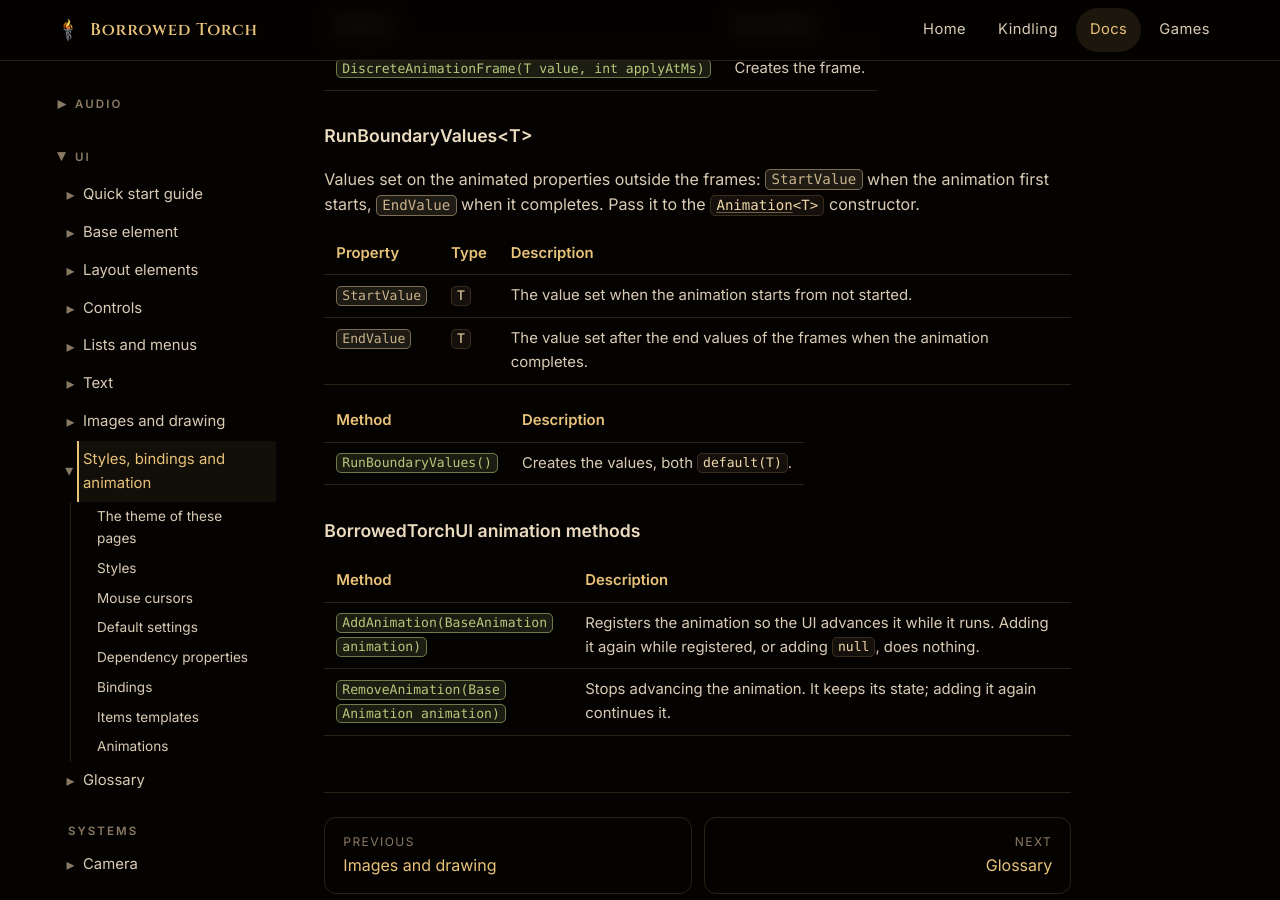
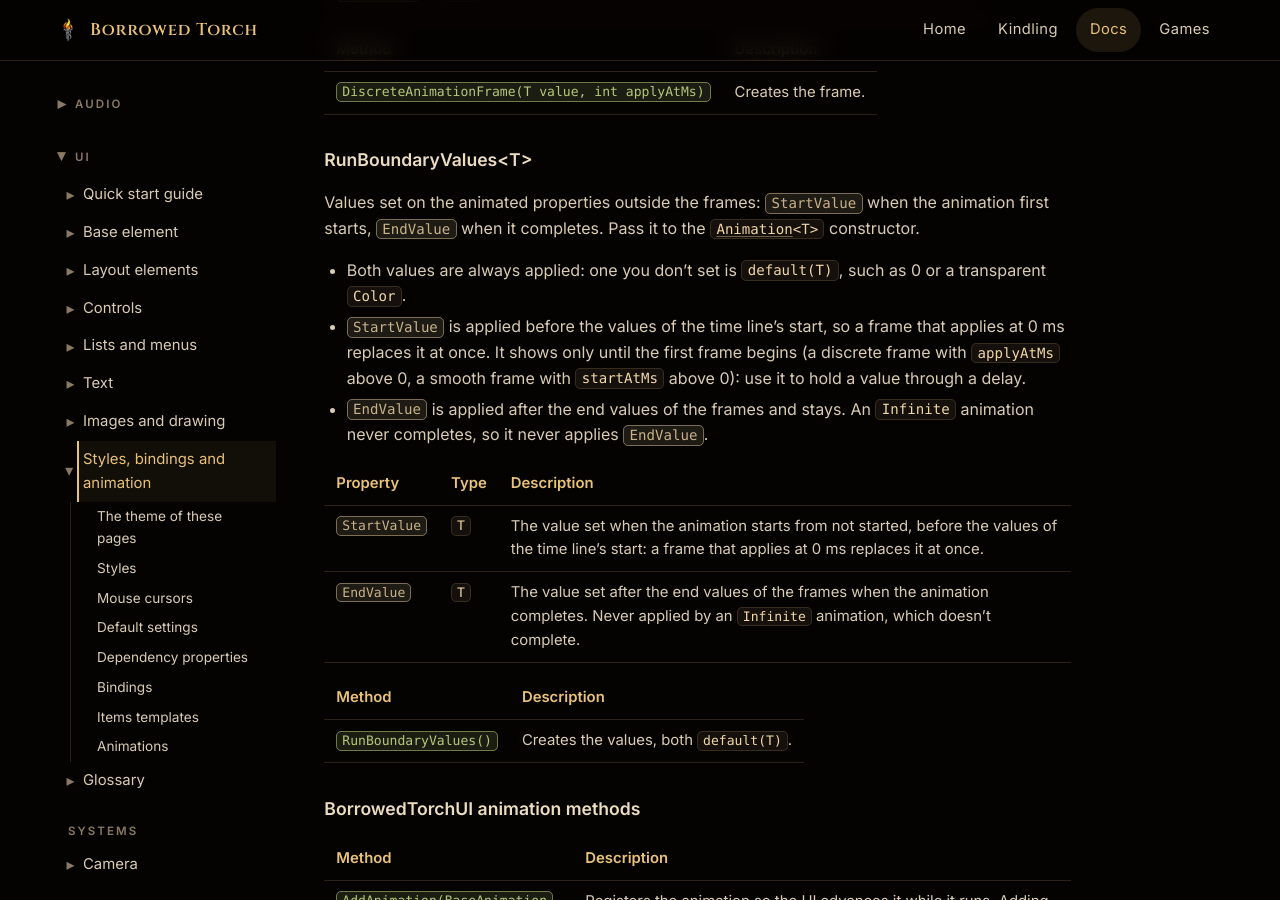
Before and after one commit to Elzianor/borrowedtorch-site, a Jekyll site: the page built from docs/ui-styles.md, in a window 1280 px wide and 900 px high, scrolled down 35183 px. Built offline with Jekyll 4.4.1, drawn with Linux system fonts in a browser that asks for light colours; some web fonts are replaced; some of the changed text lies outside the part shown.

Commit message:
Document the RunBoundaryValues caveats
A frame that applies at 0 ms replaces StartValue at once, both values
are always applied (one left unset is default(T)), and an Infinite
animation never completes, so it never applies EndValue.

Co-Authored-By: Claude Opus 5.5 <noreply@anthropic.com>

```diff
--- a/docs/ui-styles.md
+++ b/docs/ui-styles.md
@@ -1025,7 +1025,7 @@ An animation of properties of type `T`. It has the properties of [`BaseAnimation
 | <span class="method"><code><a href="/docs/ui-glossary/types/animation/#animation">Animation</a>(int durationMs, <a href="/docs/ui-glossary/types/animation-repeat-type/">AnimationRepeatType</a> repeatType = <a href="/docs/ui-glossary/types/animation-repeat-type/#none">AnimationRepeatType.None</a>, bool autoReverse = false, bool deleteOnComplete = true, <a href="/docs/ui-glossary/types/run-boundary-values/">RunBoundaryValues</a>&lt;T&gt; runBoundaryValues = null, uint repeatsNumber = 1)</code></span> | Creates an animation with a time line of `durationMs` milliseconds. `repeatsNumber` counts the runs of a `NumberOfTimes` animation. A duration of 0 or less completes at once with the end values. |
 | <span class="method"><code><a href="/docs/ui-glossary/types/animation/#addframe">AddFrame</a>(<a href="/docs/ui-glossary/types/base-animation-frame/">BaseAnimationFrame</a>&lt;T&gt; frame)</code></span> | Adds a smooth or discrete frame. |
 | <span class="method"><code><a href="/docs/ui-glossary/types/animation/#adddependencyproperty">AddDependencyProperty</a>(<a href="/docs/ui-glossary/types/dependency-property/">DependencyProperty</a>&lt;T&gt; property)</code></span> | Adds a property the animation drives. One animation can drive several properties. |
-| <a class="ref method" href="/docs/ui-glossary/types/animation/#start">`Start()`</a> | Runs a not started or paused animation. On the first start it applies <a class="ref prop" href="/docs/ui-glossary/types/run-boundary-values/#startvalue">`RunBoundaryValues.StartValue`</a> and the values of the time line's start. Does nothing on a completed animation (call <a class="ref method" href="/docs/ui-glossary/types/animation/#reset">`Reset`</a> first) or on a `NumberOfTimes` animation with 0 repeats. |
+| <a class="ref method" href="/docs/ui-glossary/types/animation/#start">`Start()`</a> | Runs a not started or paused animation. On the first start it applies <a class="ref prop" href="/docs/ui-glossary/types/run-boundary-values/#startvalue">`RunBoundaryValues.StartValue`</a>, then the values of the time line's start, so a frame that applies at 0 ms replaces `StartValue` at once. Does nothing on a completed animation (call <a class="ref method" href="/docs/ui-glossary/types/animation/#reset">`Reset`</a> first) or on a `NumberOfTimes` animation with 0 repeats. |
 | <a class="ref method" href="/docs/ui-glossary/types/animation/#pause">`Pause()`</a> | Pauses a running animation; <a class="ref method" href="/docs/ui-glossary/types/animation/#start">`Start`</a> continues it. |
 | <a class="ref method" href="/docs/ui-glossary/types/animation/#reset">`Reset()`</a> | Puts the animation back to not started, at the start of its time line with its repeats restored. The properties keep their current values. |
 
@@ -1103,10 +1103,17 @@ the same time, the one added last wins.
 Values set on the animated properties outside the frames: <a class="ref prop" href="/docs/ui-glossary/types/run-boundary-values/#startvalue">`StartValue`</a> when the animation first starts, <a class="ref prop" href="/docs/ui-glossary/types/run-boundary-values/#endvalue">`EndValue`</a>
 when it completes. Pass it to the <code><a href="/docs/ui-glossary/types/animation/">Animation</a>&lt;T&gt;</code> constructor.
 
+- Both values are always applied: one you don't set is `default(T)`, such as 0 or a transparent `Color`.
+- <a class="ref prop" href="/docs/ui-glossary/types/run-boundary-values/#startvalue">`StartValue`</a> is applied before the values of the time line's start, so a frame that applies at 0 ms replaces it
+  at once. It shows only until the first frame begins (a discrete frame with `applyAtMs` above 0, a smooth frame
+  with `startAtMs` above 0): use it to hold a value through a delay.
+- <a class="ref prop" href="/docs/ui-glossary/types/run-boundary-values/#endvalue">`EndValue`</a> is applied after the end values of the frames and stays. An `Infinite` animation never completes, so
+  it never applies <a class="ref prop" href="/docs/ui-glossary/types/run-boundary-values/#endvalue">`EndValue`</a>.
+
 | Property | Type | Description |
 | --- | --- | --- |
-| <a class="ref prop" href="/docs/ui-glossary/types/run-boundary-values/#startvalue">`StartValue`</a> | `T` | The value set when the animation starts from not started. |
-| <a class="ref prop" href="/docs/ui-glossary/types/run-boundary-values/#endvalue">`EndValue`</a> | `T` | The value set after the end values of the frames when the animation completes. |
+| <a class="ref prop" href="/docs/ui-glossary/types/run-boundary-values/#startvalue">`StartValue`</a> | `T` | The value set when the animation starts from not started, before the values of the time line's start: a frame that applies at 0 ms replaces it at once. |
+| <a class="ref prop" href="/docs/ui-glossary/types/run-boundary-values/#endvalue">`EndValue`</a> | `T` | The value set after the end values of the frames when the animation completes. Never applied by an `Infinite` animation, which doesn't complete. |
 
 | Method | Description |
 | --- | --- |
```
Also changed, not shown: docs/ui-glossary/types/animation.md (+1 -1 lines), docs/ui-glossary/types/run-boundary-values.md (+2 -2 lines).
